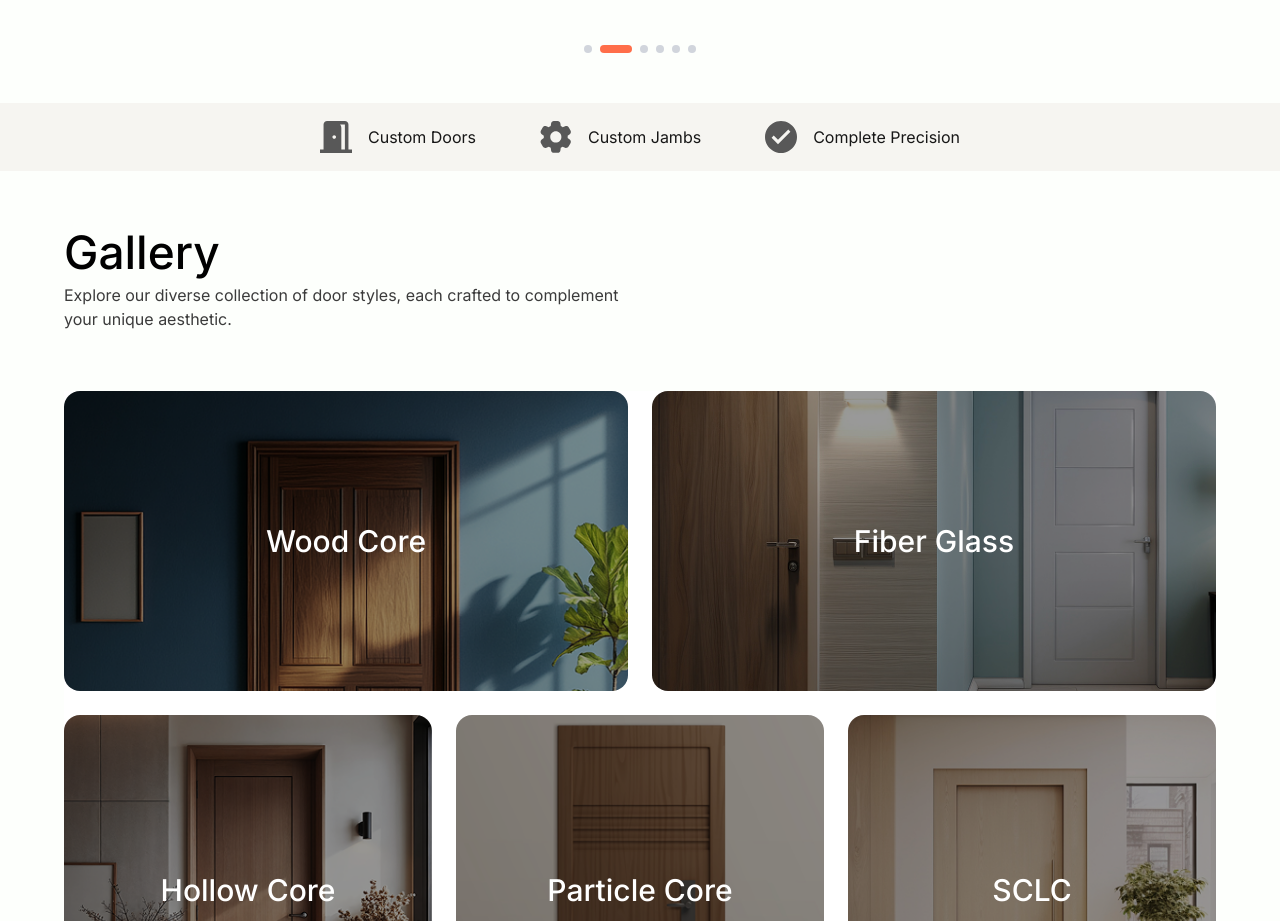
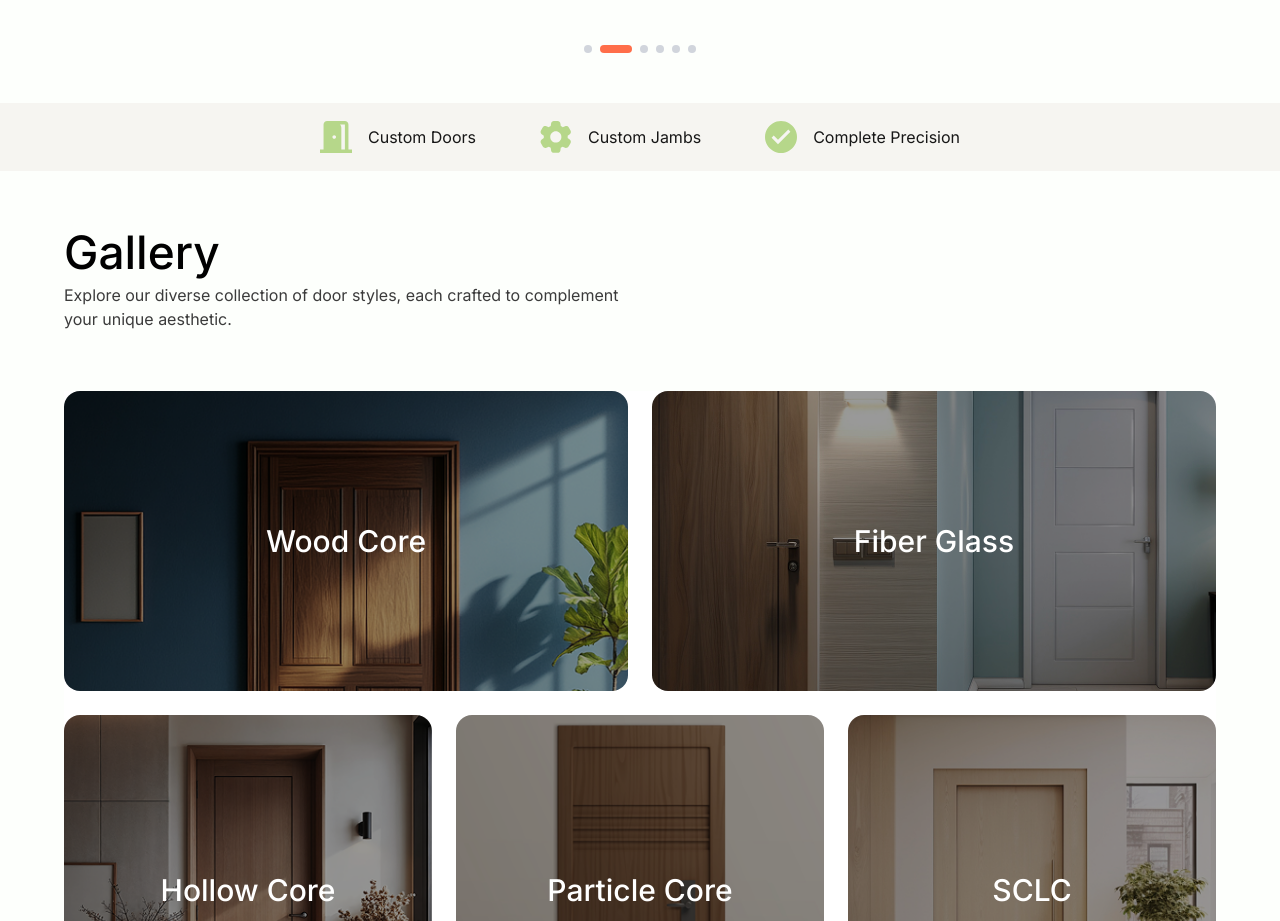
Before and after one commit to iamjuu/hawaii-door, a Next.js app: page / in a window 1280 px wide. Shown: the part 2200-3121 px from the top of the page. Built offline with nearby package versions, Linux system fonts and the light colour scheme; a web font is replaced by a local one.

Commit message:
slide ready

```diff
--- a/app/(user)/about/page.tsx
+++ b/app/(user)/about/page.tsx
@@ -32,14 +32,14 @@ const page = () => {
       <Navbar />
 
       {/* Main Content */}
-      <main className="min-h-screen bg-[#fdfffc]">
+      <main className=" bg-[#fdfffc] flex flex-col ">
         {/* Hero Section */}
-        <section className="w-full py-16 md:py-4 md:mt-[120px]">
-          <div className="w-full px-4 sm:px-6 md:px-8 lg:px-12 xl:px-16 2xl:px-[60px]">
+        <section className="w-full pt-[25px] md:py-4 md:mt-[120px]">
+          <div className="w-full px-4 sm:px-6 md:px-8 lg:px-12 xl:px-16 mt-[25px] 2xl:px-[60px]">
             <div className="max-w-[1400px] 2xl:mx-auto grid grid-cols-1 lg:grid-cols-2 gap-6 md:gap-10 items-center">
               {/* Left Content */}
               <div className="flex w-full  gap-5 flex-col">
-                <h1 className="text-[23px] md:text-[46px] font-medium  leading-[56px] text-black font-roboto">
+                <h1 className="text-[23px] md:text-[46px] font-medium  md:leading-[56px] leading-[32px] text-black font-roboto">
                   Built for Hawaii.
                   <br />
                   Crafted with Integrity.
@@ -80,7 +80,7 @@ const page = () => {
         </section>
 
         <section className="w-full  bg-[#f5f5f5] mt-[50px]   ">
-          <div className="w-full px-4 sm:px-6 md:px-8 lg:px-12 xl:px-16 2xl:px-[60px] pt-10 sm:pt-12 md:pt-[50px]">
+          <div className="w-full px-4 sm:px-6 md:px-8 lg:px-12 xl:px-16 2xl:px-[60px]  sm:pt-12 md:pt-[50px]">
             <div className="max-w-[1400px] 2xl:mx-auto grid grid-cols-1 lg:grid-cols-2 gap-8 md:gap-[130px]">
               {/* Centered Card with Border - Our Vision */}
               <div className="bg-white border-[40px] border-[#D4A574] border-b-0 p-8 md:p-12 lg:p-16 transition-all duration-300 hover:border-[#C8955F] group/card">
--- a/app/(user)/components/ui/parallax-scroll.tsx
+++ b/app/(user)/components/ui/parallax-scroll.tsx
@@ -48,7 +48,7 @@ export const ParallaxScroll = ({
         <div
           className="grid grid-cols-1 md:grid-cols-2 lg:grid-cols-3 items-start w-full gap-4 md:gap-6 py-0 px-0 pb-20"
         >
-          <div className="grid gap-4 md:gap-6">
+          <div className="grid gap-[25px] md:gap-6">
             {firstPart.map((el, idx) => (
               <motion.div
                 style={{ y: translateFirst }} // Apply the translateY motion value here
--- a/app/(user)/gallery/page.tsx
+++ b/app/(user)/gallery/page.tsx
@@ -196,7 +196,7 @@ const GalleryPage = () => {
 
       <main className="min-h-screen bg-[#fdfffc] pt-[70px] md:pt-[80px]">
         {/* HERO */}
-        <section className="w-full py-10 sm:py-12 md:py-16">
+        <section className="w-full py-[25px] sm:py-12 md:py-16">
           <div className="w-full px-4 sm:px-6 md:px-8 lg:px-12 xl:px-16 2xl:px-[60px]">
             <div className="max-w-[1400px] 2xl:mx-auto">
               <h1 className="text-[23px] md:text-[46px] font-[600] text-black font-roboto leading-[32px] md:leading-[56px] tracking-normal mb-4">
--- a/app/(user)/home/components/Doorcategories.tsx
+++ b/app/(user)/home/components/Doorcategories.tsx
@@ -1,5 +1,5 @@
 "use client";
-import { useState, useEffect } from "react";
+import { useState, useEffect, useRef } from "react";
 import { ChevronLeft, ChevronRight } from "lucide-react";
 import Image from "next/image";
 import Link from "next/link";
@@ -28,12 +28,26 @@ const categories = [
 const DoorCategories = () => {
   const [currentIndex, setCurrentIndex] = useState(1);
   const [windowWidth, setWindowWidth] = useState(1024);
+  const [isFooterInView, setIsFooterInView] = useState(false);
+  const footerRef = useRef<HTMLDivElement>(null);
 
   useEffect(() => {
     const handleResize = () => setWindowWidth(window.innerWidth);
     handleResize();
     window.addEventListener("resize", handleResize);
     return () => window.removeEventListener("resize", handleResize);
+  }, []);
+
+  // Show green icons when footer strip is scrolled into view (desktop + mobile)
+  useEffect(() => {
+    const el = footerRef.current;
+    if (!el) return;
+    const observer = new IntersectionObserver(
+      ([entry]) => setIsFooterInView(entry.isIntersecting),
+      { threshold: 0.2, rootMargin: "0px" }
+    );
+    observer.observe(el);
+    return () => observer.disconnect();
   }, []);
 
   const nextSlide = () => {
@@ -70,6 +84,24 @@ const DoorCategories = () => {
     return visible;
   };
 
+  // Mobile: touch swipe to change slides
+  const touchStartX = useRef<number | null>(null);
+  const SWIPE_THRESHOLD = 50;
+
+  const handleTouchStart = (e: React.TouchEvent) => {
+    touchStartX.current = e.touches[0].clientX;
+  };
+
+  const handleTouchEnd = (e: React.TouchEvent) => {
+    if (touchStartX.current === null) return;
+    const endX = e.changedTouches[0].clientX;
+    const deltaX = touchStartX.current - endX;
+    touchStartX.current = null;
+    if (Math.abs(deltaX) < SWIPE_THRESHOLD) return;
+    if (deltaX > 0) nextSlide();
+    else prevSlide();
+  };
+
   return (
     <div className="w-full py-0   sm:py-12 md:py-[0px] md:pt-[50px] font-inter ">
       {/* MAIN CONTENT – constrained */}
@@ -96,8 +128,12 @@ const DoorCategories = () => {
               <ChevronLeft className="w-4 h-4 sm:w-4 sm:h-4 md:w-5 md:h-5 lg:w-6 lg:h-6" />
             </button>
 
-            {/* Cards Container */}
-            <div className="relative w-full max-w-5xl h-[320px] sm:h-[350px] md:h-[450px] lg:h-[500px] flex items-center justify-center overflow-hidden">
+            {/* Cards Container – touch swipe on mobile */}
+            <div
+              className="relative w-full max-w-5xl h-[320px] sm:h-[350px] md:h-[450px] lg:h-[500px] flex items-center justify-center overflow-hidden touch-pan-y"
+              onTouchStart={handleTouchStart}
+              onTouchEnd={handleTouchEnd}
+            >
               {getVisibleCards().map((category) => {
                 const isCurrent = category.position === 0;
 
@@ -195,21 +231,24 @@ const DoorCategories = () => {
         </div>
       </div>
 
-      {/* FULL WIDTH FOOTER STRIP – Responsive */}
-      <div className="relative w-full flex flex-col md:flex-row justify-center items-center gap-3 sm:gap-4 md:gap-8 lg:gap-16 py-0 sm:py-5 md:py-0 min-h-[60px] md:h-[68px] bg-[#F6F5F1] group  mt-6 sm:mt-10 md:mt-[50px] lg:mt-[50px] mb-0  transition-all duration-300 ">
+      {/* FULL WIDTH FOOTER STRIP – Responsive. Green icons on hover (desktop) or when scrolled into view (mobile + desktop) */}
+      <div
+        ref={footerRef}
+        className="relative w-full flex  flex-col md:flex-row justify-center items-center gap-3 sm:gap-4 md:gap-8 lg:gap-16 py-0 sm:py-5 md:py-0 min-h-[60px] md:h-[68px] bg-[#F6F5F1] group  mt-6 sm:mt-10 md:mt-[50px] lg:mt-[50px] mb-0  transition-all duration-300 "
+      >
         <div className="py-3 sm:py-4 md:py-[25px] flex flex-col sm:flex-row gap-4 sm:gap-6 md:gap-8 lg:gap-12 xl:gap-16 items-start md:items-center">
           <div className="flex items-center gap-3 sm:gap-3.5 md:gap-4 text-xs sm:text-sm md:text-base">
             <div className="relative w-6 h-6 sm:w-7 sm:h-7 md:w-8 md:h-8">
               <Image
                 src={ProductFootericonDoor}
-                className="w-6 h-6 sm:w-7 sm:h-7 md:size-[32px] group-hover:opacity-0 transition-opacity duration-300"
+                className={`w-6 h-6 sm:w-7 sm:h-7 md:size-[32px] transition-opacity duration-300 ${isFooterInView ? "opacity-0" : "opacity-100"} group-hover:opacity-0`}
                 alt="Door"
                 width={100}
                 height={100}
               />
               <Image
                 src={ProductFootericonDoorGreen}
-                className="w-6 h-6 sm:w-7 sm:h-7 md:size-[32px] absolute top-0 left-0 opacity-0 group-hover:opacity-100 transition-opacity duration-300"
+                className={`w-6 h-6 sm:w-7 sm:h-7 md:size-[32px] absolute top-0 left-0 transition-opacity duration-300 ${isFooterInView ? "opacity-100" : "opacity-0"} group-hover:opacity-100`}
                 alt="Door"
                 width={100}
                 height={100}
@@ -223,14 +262,14 @@ const DoorCategories = () => {
             <div className="relative w-6 h-6 sm:w-7 sm:h-7 md:w-8 md:h-8">
               <Image
                 src={ProductFootericonSettings}
-                className="w-6 h-6 sm:w-7 sm:h-7 md:size-[32px] group-hover:opacity-0 transition-opacity duration-300"
+                className={`w-6 h-6 sm:w-7 sm:h-7 md:size-[32px] transition-opacity duration-300 ${isFooterInView ? "opacity-0" : "opacity-100"} group-hover:opacity-0`}
                 alt="Settings"
                 width={100}
                 height={100}
               />
               <Image
                 src={ProductFootericonSettingsGreen}
-                className="w-6 h-6 sm:w-7 sm:h-7 md:size-[32px] absolute top-0 left-0 opacity-0 group-hover:opacity-100 transition-opacity duration-300"
+                className={`w-6 h-6 sm:w-7 sm:h-7 md:size-[32px] absolute top-0 left-0 transition-opacity duration-300 ${isFooterInView ? "opacity-100" : "opacity-0"} group-hover:opacity-100`}
                 alt="Settings"
                 width={100}
                 height={100}
@@ -243,14 +282,14 @@ const DoorCategories = () => {
             <div className="relative w-6 h-6 sm:w-7 sm:h-7 md:w-8 md:h-8">
               <Image
                 src={TickGray}
-                className="w-6 h-6 sm:w-7 sm:h-7 md:size-[32px] group-hover:opacity-0 transition-opacity duration-300"
+                className={`w-6 h-6 sm:w-7 sm:h-7 md:size-[32px] transition-opacity duration-300 ${isFooterInView ? "opacity-0" : "opacity-100"} group-hover:opacity-0`}
                 alt="Truck"
                 width={100}
                 height={100}
               />
               <Image
                 src={TickGreen}
-                className="w-6 h-6 sm:w-7 sm:h-7 md:size-[32px] absolute top-0 left-0 opacity-0 group-hover:opacity-100 transition-opacity duration-300"
+                className={`w-6 h-6 sm:w-7 sm:h-7 md:size-[32px] absolute top-0 left-0 transition-opacity duration-300 ${isFooterInView ? "opacity-100" : "opacity-0"} group-hover:opacity-100`}
                 alt="Truck"
                 width={100}
                 height={100}
```
Also changed, not shown: 1 other file (tests, documents, lock files or other folders).
